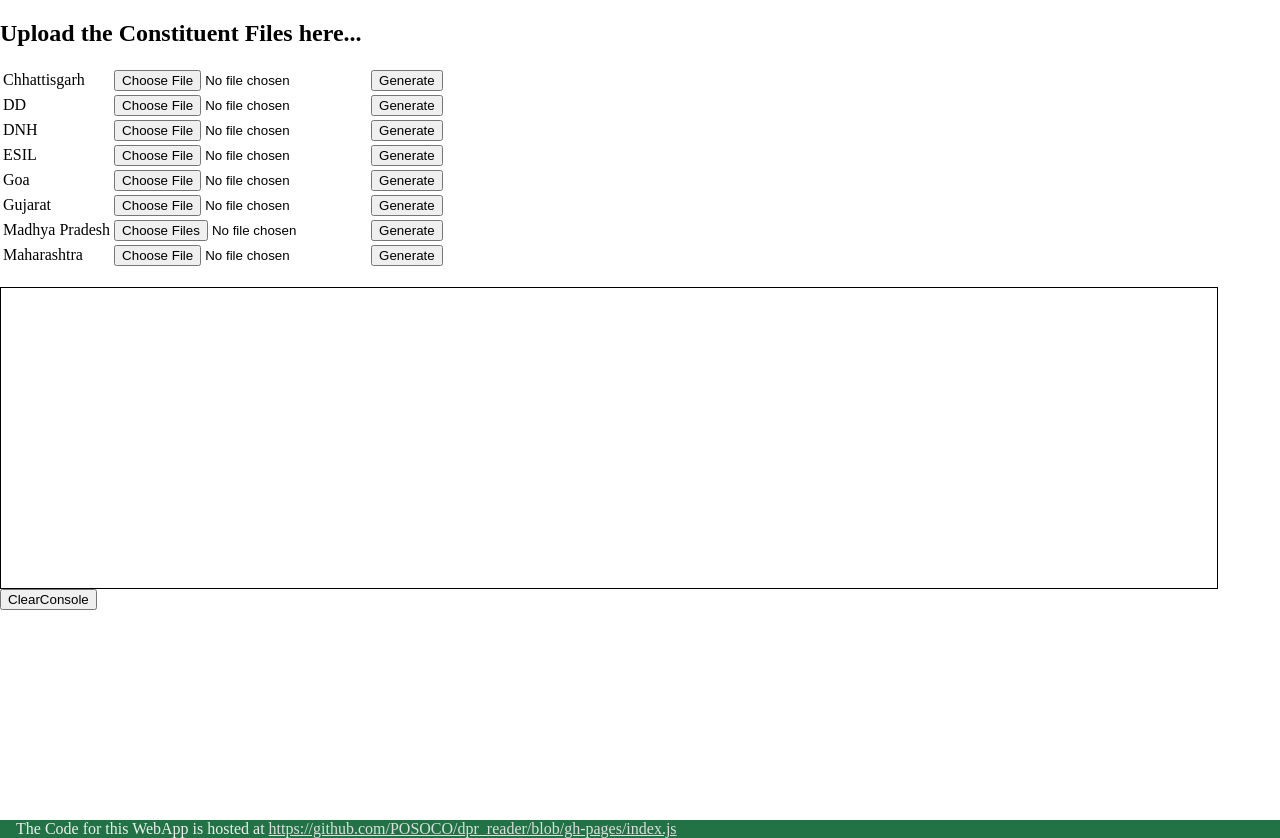
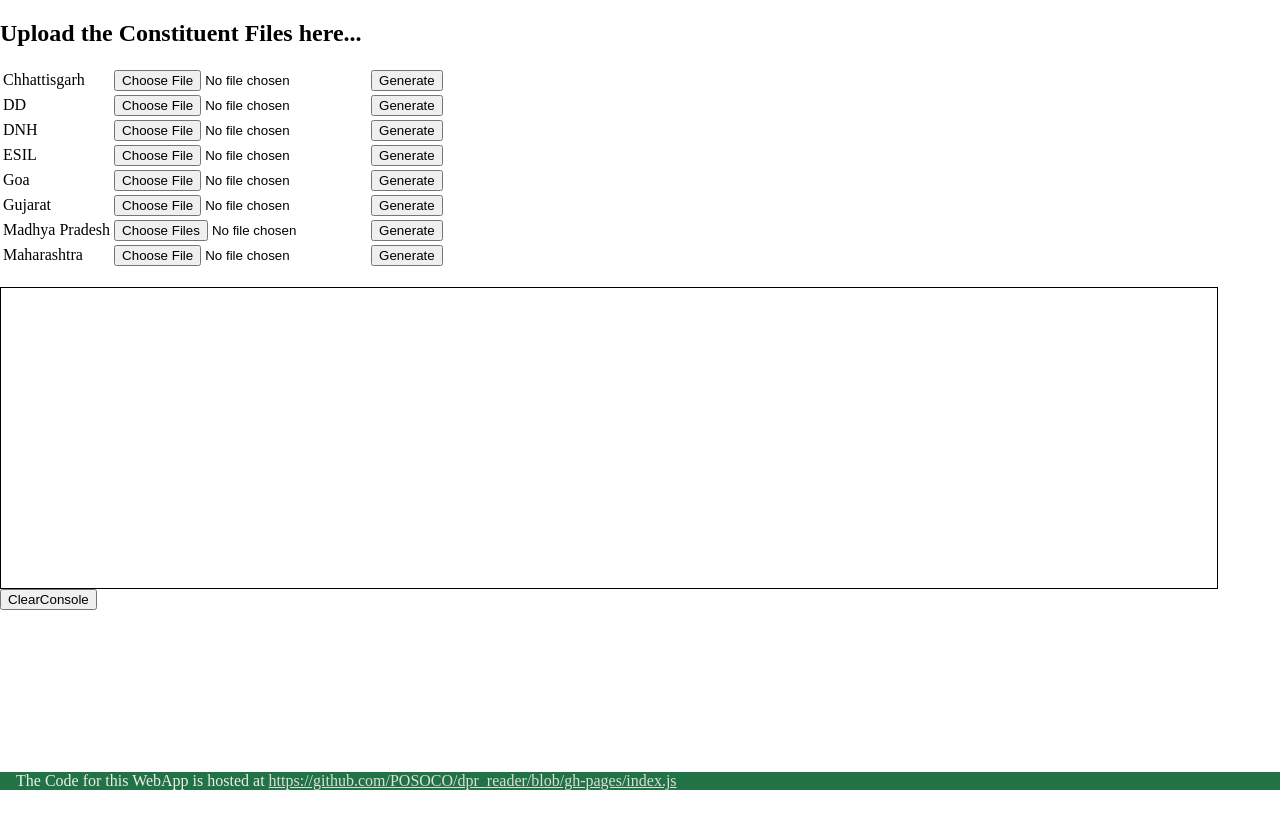
Before and after one commit to POSOCO/dpr_reader, a plain HTML site: page index.html in a window 1280 px wide. Drawn offline with Linux system fonts and the light colour scheme; a script that the page names is missing.

Commit message:
footer adjustment

```diff
--- a/index.html
+++ b/index.html
@@ -78,8 +78,8 @@
 <div class="push"></div>
 </div>
 <div id='footer'
-     style='margin-bottom:0;margin-top:3em;background-color:#217346;color:#EEEEEE;width:100%;padding-left:1em;'>
-    The Code for this WebApp is hosted at <a
+     style='background-color:#217346;color:#EEEEEE;width:100%;padding-left:1em;'>
+    <span>The Code for this WebApp is hosted at </span><a
         href="https://github.com/POSOCO/dpr_reader/blob/gh-pages/index.js"
         style="color:#dddddd;">https://github.com/POSOCO/dpr_reader/blob/gh-pages/index.js</a>
 </div>
```
